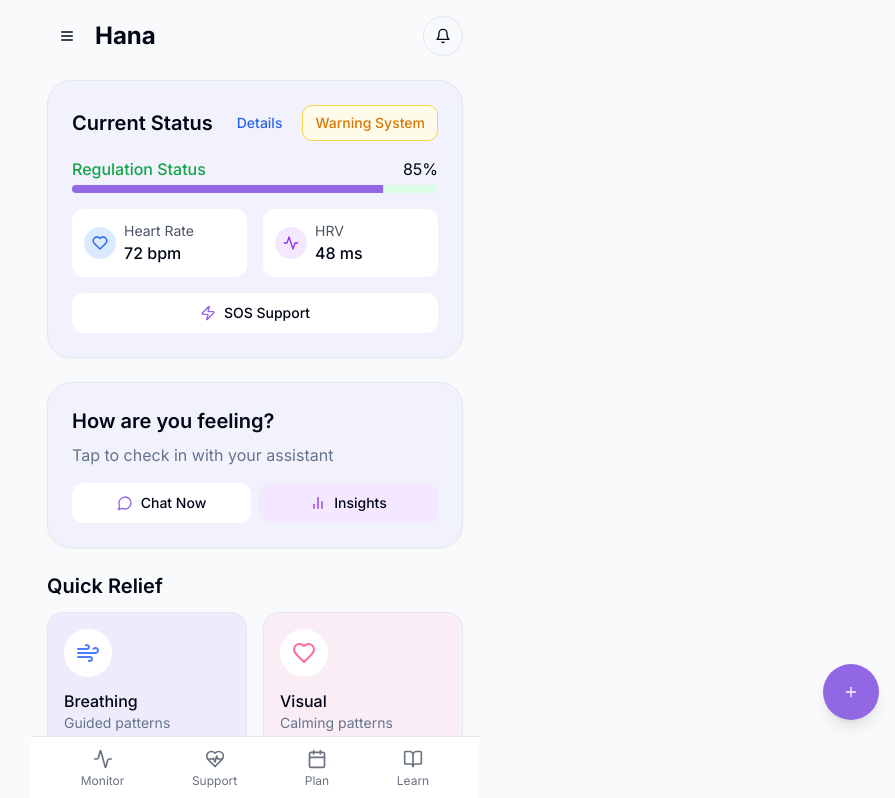
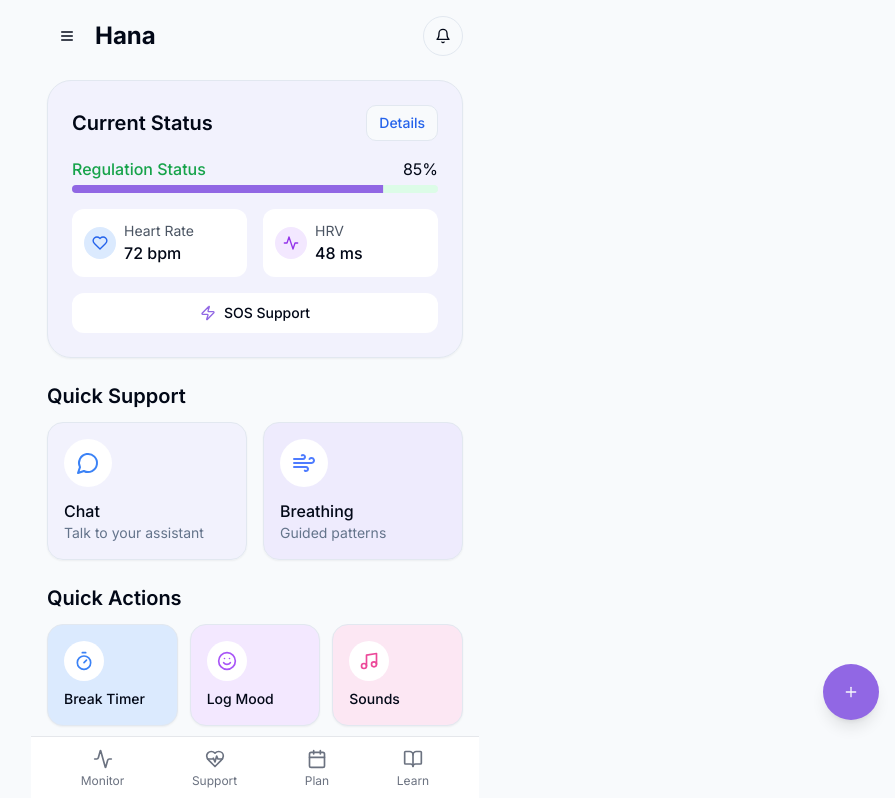
Before and after one commit to Vineela-NeuraEase/wearflow-visual-sync, a React (Vite) app: page / in a window 1280 px wide. Shown: the top 798 px of the page, without its empty margins (385-1280 px from the left). Built offline with nearby package versions, Linux system fonts and the light colour scheme.

Commit message:
Optimize Home page
Reduce clutter and improve the user experience on the Home page.

```diff
--- /dev/null
+++ b/src/components/home/QuickActionsSection.tsx
@@ -0,0 +1,105 @@
+
+import { useNavigate } from "react-router-dom";
+import { Card } from "@/components/ui/card";
+import { Button } from "@/components/ui/button";
+import { MessageCircle, Timer, Smile, Wind, Music } from "lucide-react";
+import { useAccessibility } from "@/context/AccessibilityContext";
+import { useState } from "react";
+import BreakTimerSheet from "@/components/sheets/BreakTimerSheet";
+import EmotionLoggerSheet from "@/components/sheets/EmotionLoggerSheet";
+
+const QuickActionsSection = () => {
+  const navigate = useNavigate();
+  const { highContrastEnabled } = useAccessibility();
+  const [isBreakTimerOpen, setIsBreakTimerOpen] = useState(false);
+  const [isEmotionLoggerOpen, setIsEmotionLoggerOpen] = useState(false);
+
+  // Primary actions - most important/frequently used
+  const primaryActions = [
+    {
+      title: "Chat",
+      description: "Talk to your assistant",
+      icon: <MessageCircle className={`h-6 w-6 ${highContrastEnabled ? 'text-high-contrast-primary' : 'text-blue-500'}`} />,
+      action: () => navigate('/chat'),
+      color: highContrastEnabled ? 'bg-white border-2 border-black' : 'bg-calm-blue/30'
+    },
+    {
+      title: "Breathing",
+      description: "Guided patterns",
+      icon: <Wind className={`h-6 w-6 ${highContrastEnabled ? 'text-high-contrast-primary' : 'text-tool-blue'}`} />,
+      action: () => navigate('/breathing'),
+      color: highContrastEnabled ? 'bg-white border-2 border-black' : 'bg-calm-purple/30'
+    }
+  ];
+
+  // Secondary quick actions
+  const quickActions = [
+    {
+      title: "Break Timer",
+      icon: <Timer className={`h-5 w-5 ${highContrastEnabled ? 'text-high-contrast-primary' : 'text-blue-500'}`} />,
+      action: () => setIsBreakTimerOpen(true),
+      color: highContrastEnabled ? 'bg-white border-2 border-black' : 'bg-blue-100'
+    },
+    {
+      title: "Log Mood",
+      icon: <Smile className={`h-5 w-5 ${highContrastEnabled ? 'text-high-contrast-primary' : 'text-purple-500'}`} />,
+      action: () => setIsEmotionLoggerOpen(true),
+      color: highContrastEnabled ? 'bg-white border-2 border-black' : 'bg-purple-100'
+    },
+    {
+      title: "Sounds",
+      icon: <Music className={`h-5 w-5 ${highContrastEnabled ? 'text-high-contrast-secondary' : 'text-pink-500'}`} />,
+      action: () => navigate('/sounds'),
+      color: highContrastEnabled ? 'bg-white border-2 border-black' : 'bg-pink-100'
+    }
+  ];
+
+  return (
+    <div className="space-y-6">
+      {/* Primary actions */}
+      <div>
+        <h2 className="text-xl font-semibold mb-3">Quick Support</h2>
+        <div className="grid grid-cols-2 gap-4">
+          {primaryActions.map((action) => (
+            <Card
+              key={action.title}
+              className={`${action.color} p-4 rounded-2xl cursor-pointer hover:scale-105 transition-transform`}
+              onClick={action.action}
+            >
+              <div className={`mb-3 rounded-full ${highContrastEnabled ? 'bg-gray-100 border border-black' : 'bg-white'} w-12 h-12 flex items-center justify-center`}>
+                {action.icon}
+              </div>
+              <h3 className="font-medium">{action.title}</h3>
+              <p className="text-sm text-muted-foreground">{action.description}</p>
+            </Card>
+          ))}
+        </div>
+      </div>
+
+      {/* Secondary quick actions */}
+      <div>
+        <h2 className="text-xl font-semibold mb-3">Quick Actions</h2>
+        <div className="grid grid-cols-3 gap-3">
+          {quickActions.map((action) => (
+            <Card
+              key={action.title}
+              className={`p-4 rounded-2xl cursor-pointer hover:scale-105 transition-transform ${action.color}`}
+              onClick={action.action}
+            >
+              <div className={`mb-2 rounded-full ${highContrastEnabled ? 'bg-gray-100 border border-black' : 'bg-white'} w-10 h-10 flex items-center justify-center`}>
+                {action.icon}
+              </div>
+              <h3 className="font-medium text-sm">{action.title}</h3>
+            </Card>
+          ))}
+        </div>
+      </div>
+
+      {/* Sheets */}
+      <BreakTimerSheet isOpen={isBreakTimerOpen} onClose={() => setIsBreakTimerOpen(false)} />
+      <EmotionLoggerSheet isOpen={isEmotionLoggerOpen} onClose={() => setIsEmotionLoggerOpen(false)} />
+    </div>
+  );
+};
+
+export default QuickActionsSection;
--- a/src/components/home/StatusCard.tsx
+++ b/src/components/home/StatusCard.tsx
@@ -3,7 +3,7 @@ import { useNavigate } from "react-router-dom";
 import { Button } from "@/components/ui/button";
 import { Card } from "@/components/ui/card";
 import { Progress } from "@/components/ui/progress";
-import { Bell, Zap } from "lucide-react";
+import { Zap } from "lucide-react";
 import { useAccessibility } from "@/context/AccessibilityContext";
 
 interface StatusCardProps {
@@ -20,24 +20,14 @@ const StatusCard = ({ regulationScore, heartRate, hrv }: StatusCardProps) => {
     <Card className={`${highContrastEnabled ? 'bg-white border-2 border-black' : 'bg-calm-blue/30'} rounded-3xl p-6 animate-fade-in`}>
       <div className="flex justify-between items-center mb-4">
         <h2 className="text-xl font-semibold">Current Status</h2>
-        <div className="flex gap-2">
         <Button
-            variant="ghost"
+          variant="outline"
           size="sm"
           className="text-blue-600"
           onClick={() => navigate('/bio-tracking')}
         >
           Details
         </Button>
-          <Button
-            variant="outline"
-            size="sm"
-            className="text-amber-600 border-amber-300 bg-amber-50"
-            onClick={() => navigate('/warning-system')}
-          >
-            Warning System
-          </Button>
-        </div>
       </div>
 
       <div className="space-y-4">
--- a/src/pages/Home.tsx
+++ b/src/pages/Home.tsx
@@ -2,9 +2,7 @@
 import { useState } from "react";
 import HeaderSection from "@/components/home/HeaderSection";
 import StatusCard from "@/components/home/StatusCard";
-import AssistantCard from "@/components/home/AssistantCard";
-import QuickReliefSection from "@/components/home/QuickReliefSection";
-import QuickAccessSection from "@/components/home/QuickAccessSection";
+import QuickActionsSection from "@/components/home/QuickActionsSection";
 import UpcomingEventCard from "@/components/home/UpcomingEventCard";
 import AccessibilityNotice from "@/components/home/AccessibilityNotice";
 
@@ -25,11 +23,7 @@ const Home = () => {
         hrv={hrv}
       />
 
-      <AssistantCard />
-
-      <QuickReliefSection />
-
-      <QuickAccessSection />
+      <QuickActionsSection />
 
       <UpcomingEventCard />
 
```
Lines whose indentation alone changed are shown as unchanged.
